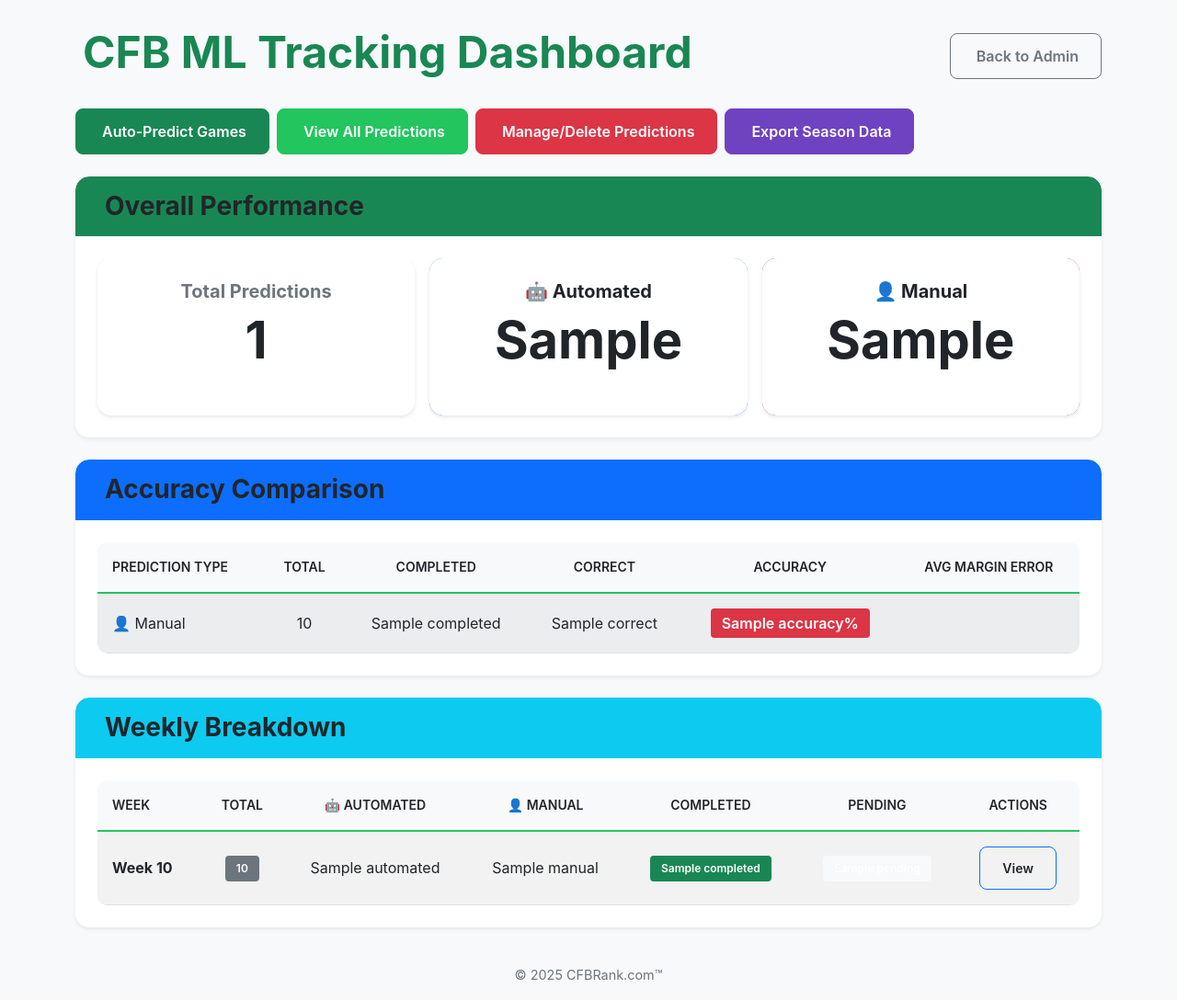
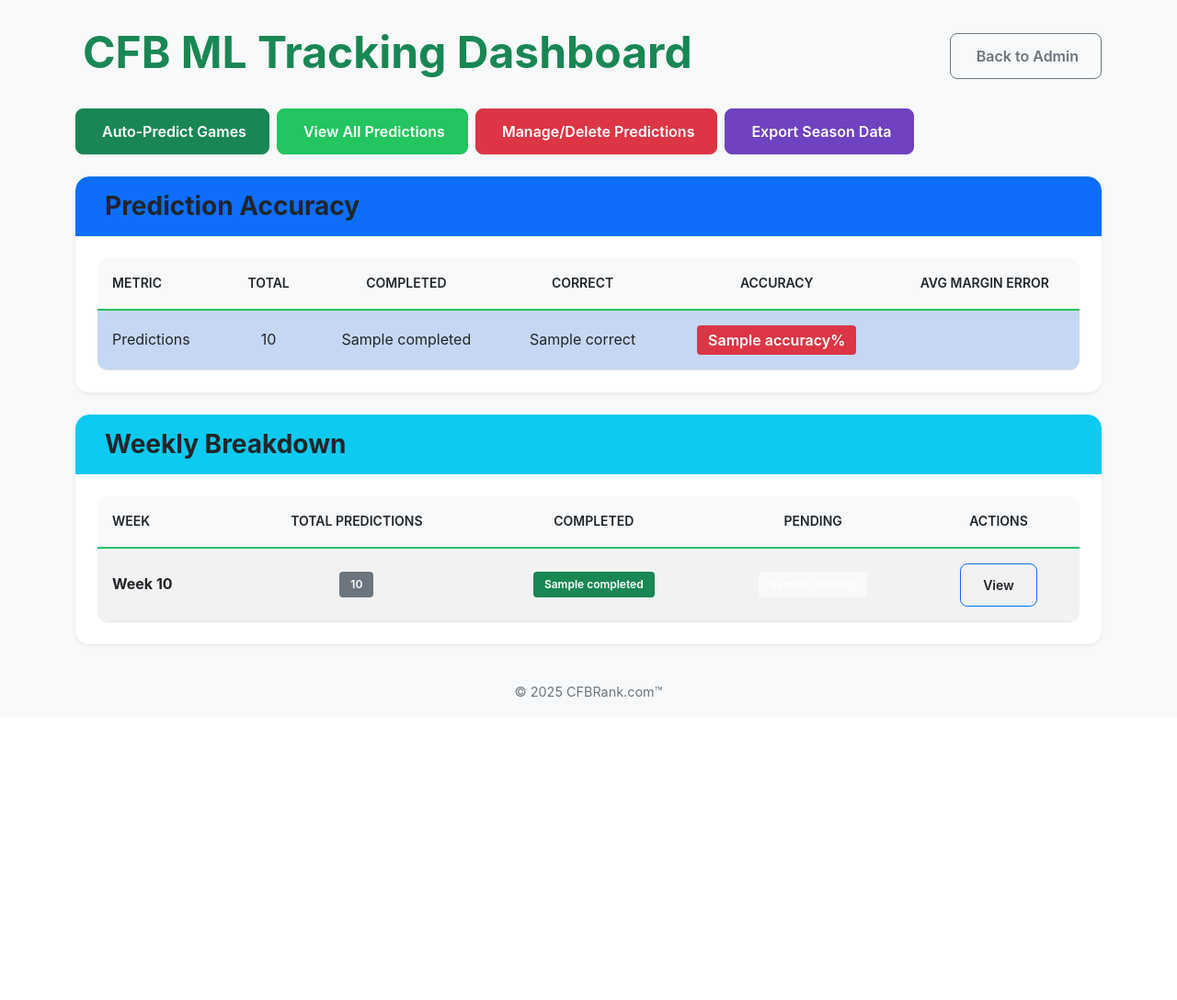
Before and after one commit to 0wlbear/cfb-rankings, a Python web app: template templates/ml_dashboard.html in a window 1280 px wide. Shown: the part 86-1174 px from the top of the page at 92% size. After the commit the page ends 845 px from the top, so only its background shows below. Run offline with Jinja, Linux system fonts and the light colour scheme; the template is opened without the code that fills it: most values are stand-ins (such as "Sample title", 1, 10 or a date in 2020).

Commit message:
Changed ML Dashboard

```diff
--- a/templates/ml_dashboard.html
+++ b/templates/ml_dashboard.html
@@ -34,48 +34,12 @@
             </div>
         </div>
 
-        <!-- Overall Performance Stats -->
-        <div class="card mb-4 shadow-sm">
-            <div class="card-header bg-success text-white">
-                <h3 class="card-title mb-0">
-                    <i class="fas fa-chart-bar me-2"></i>Overall Performance
-                </h3>
-            </div>
-            <div class="card-body">
-                <div class="row g-3">
-                    <div class="col-md-4">
-                        <div class="card bg-light border-0 text-center h-100">
-                            <div class="card-body">
-                                <h5 class="card-title text-muted">Total Predictions</h5>
-                                <div class="display-4 fw-bold text-dark">{{ dashboard_data.total_predictions }}</div>
-                            </div>
-                        </div>
-                    </div>
-                    <div class="col-md-4">
-                        <div class="card bg-primary bg-gradient text-white text-center h-100">
-                            <div class="card-body">
-                                <h5 class="card-title">🤖 Automated</h5>
-                                <div class="display-4 fw-bold">{{ dashboard_data.automated_predictions }}</div>
-                            </div>
-                        </div>
-                    </div>
-                    <div class="col-md-4">
-                        <div class="card text-white text-center h-100" style="background: linear-gradient(135deg, #7b1fa2 0%, #9c27b0 100%);">
-                            <div class="card-body">
-                                <h5 class="card-title">👤 Manual</h5>
-                                <div class="display-4 fw-bold">{{ dashboard_data.manual_predictions }}</div>
-                            </div>
-                        </div>
-                    </div>
-                </div>
-            </div>
-        </div>
 
-        <!-- Accuracy Comparison -->
+        <!-- Accuracy Stats -->
         <div class="card mb-4 shadow-sm">
             <div class="card-header bg-primary text-white">
                 <h3 class="card-title mb-0">
-                    <i class="fas fa-bullseye me-2"></i>Accuracy Comparison
+                    <i class="fas fa-bullseye me-2"></i>Prediction Accuracy
                 </h3>
             </div>
             <div class="card-body">
@@ -83,7 +47,7 @@
                     <table class="table table-striped table-hover mb-0">
                         <thead class="table-dark">
                             <tr>
-                                <th>Prediction Type</th>
+                                <th>Metric</th>
                                 <th class="text-center">Total</th>
                                 <th class="text-center">Completed</th>
                                 <th class="text-center">Correct</th>
@@ -92,26 +56,20 @@
                             </tr>
                         </thead>
                         <tbody>
-                            {% for pred_type, data in dashboard_data.accuracy_by_type.items() %}
-                            <tr class="{% if pred_type == 'automated' %}table-primary{% else %}table-light{% endif %}">
+                            <tr class="table-primary">
                                 <td class="fw-semibold">
-                                    {% if pred_type == 'automated' %}
-                                        🤖 Automated
-                                    {% else %}
-                                        👤 Manual
-                                    {% endif %}
+                                    Predictions
                                 </td>
-                                <td class="text-center">{{ data.total }}</td>
-                                <td class="text-center">{{ data.completed }}</td>
-                                <td class="text-center">{{ data.correct }}</td>
+                                <td class="text-center">{{ dashboard_data.accuracy_by_type.automated.total }}</td>
+                                <td class="text-center">{{ dashboard_data.accuracy_by_type.automated.completed }}</td>
+                                <td class="text-center">{{ dashboard_data.accuracy_by_type.automated.correct }}</td>
                                 <td class="text-center">
-                                    <span class="badge {% if data.accuracy|int >= 60 %}bg-success{% elif data.accuracy|int >= 50 %}bg-warning{% else %}bg-danger{% endif %} fs-6">
-                                        {{ data.accuracy }}%
+                                    <span class="badge {% if dashboard_data.accuracy_by_type.automated.accuracy|int >= 60 %}bg-success{% elif dashboard_data.accuracy_by_type.automated.accuracy|int >= 50 %}bg-warning{% else %}bg-danger{% endif %} fs-6">
+                                        {{ dashboard_data.accuracy_by_type.automated.accuracy }}%
                                     </span>
                                 </td>
-                                <td class="text-center">{{ data.avg_margin_error }}</td>
+                                <td class="text-center">{{ dashboard_data.accuracy_by_type.automated.avg_margin_error }}</td>
                             </tr>
-                            {% endfor %}
                         </tbody>
                     </table>
                 </div>
@@ -132,9 +90,7 @@
                         <thead class="table-dark">
                             <tr>
                                 <th>Week</th>
-                                <th class="text-center">Total</th>
-                                <th class="text-center">🤖 Automated</th>
-                                <th class="text-center">👤 Manual</th>
+                                <th class="text-center">Total Predictions</th>
                                 <th class="text-center">Completed</th>
                                 <th class="text-center">Pending</th>
                                 <th class="text-center">Actions</th>
@@ -147,8 +103,6 @@
                                 <td class="text-center">
                                     <span class="badge bg-secondary">{{ data.total }}</span>
                                 </td>
-                                <td class="text-center">{{ data.automated }}</td>
-                                <td class="text-center">{{ data.manual }}</td>
                                 <td class="text-center">
                                     <span class="badge bg-success">{{ data.completed }}</span>
                                 </td>
```
